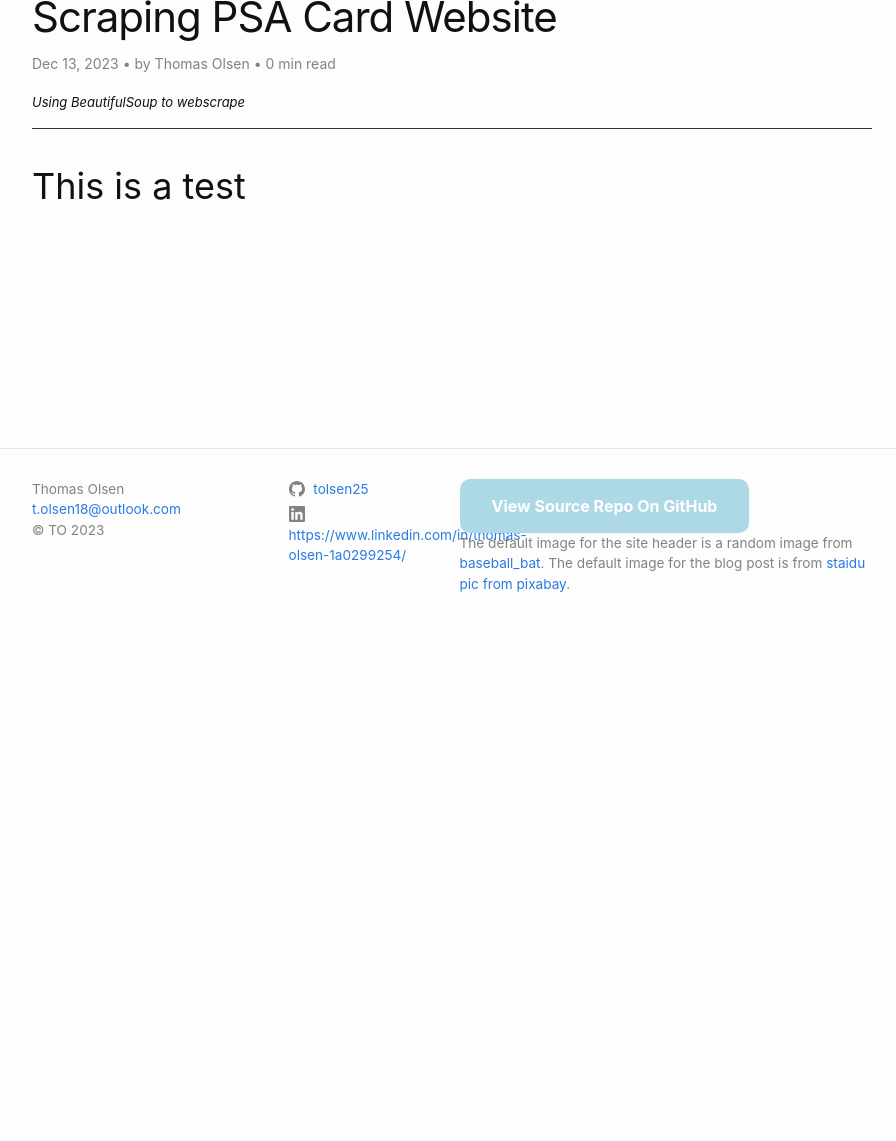
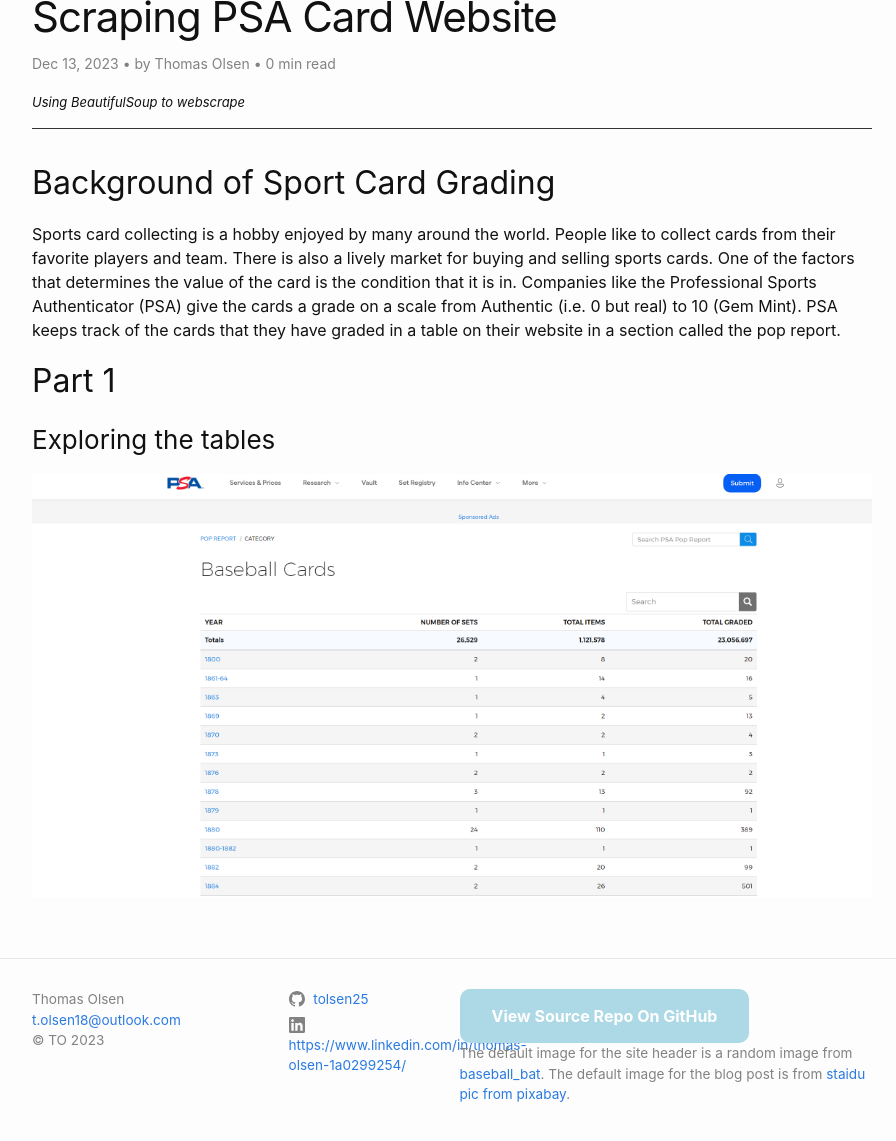
Before and after one commit to tolsen25/tolsen25.github.io, a Jekyll site: the page built from _posts/2023-12-13-final.md, in a window 1280 px wide, cut to the strip 246-1410 px from the top of the page. Shown: the top 1141 px of the strip, without its empty margins (188-1084 px from the left). Built offline with Jekyll 4.4.1, drawn with Linux system fonts in a browser that asks for light colours; comment, search, counter and statistics services are not loaded; before the commit the page ends 900 px from its top, so only the background shows below that.

Commit message:
Update 2023-12-13-final.md

```diff
--- a/_posts/2023-12-13-final.md
+++ b/_posts/2023-12-13-final.md
@@ -5,4 +5,9 @@ author: Thomas Olsen
 description: Using BeautifulSoup to webscrape
 ---
 
-# This is a test
+## Background of Sport Card Grading
+Sports card collecting is a hobby enjoyed by many around the world. People like to collect cards from their favorite players and team.  There is also a lively market for buying and selling sports cards.  One of the factors that determines the value of the card is the condition that it is in. Companies like the Professional Sports Authenticator (PSA) give the cards a grade on a scale from Authentic (i.e. 0 but real) to 10 (Gem Mint).  PSA keeps track of the cards that they have graded in a table on their website in a section called the pop report.
+
+## Part 1
+### Exploring the tables
+![Figure]({{site.url}}/{{site.baseurl}}/assets/images/year_links.png)
```
